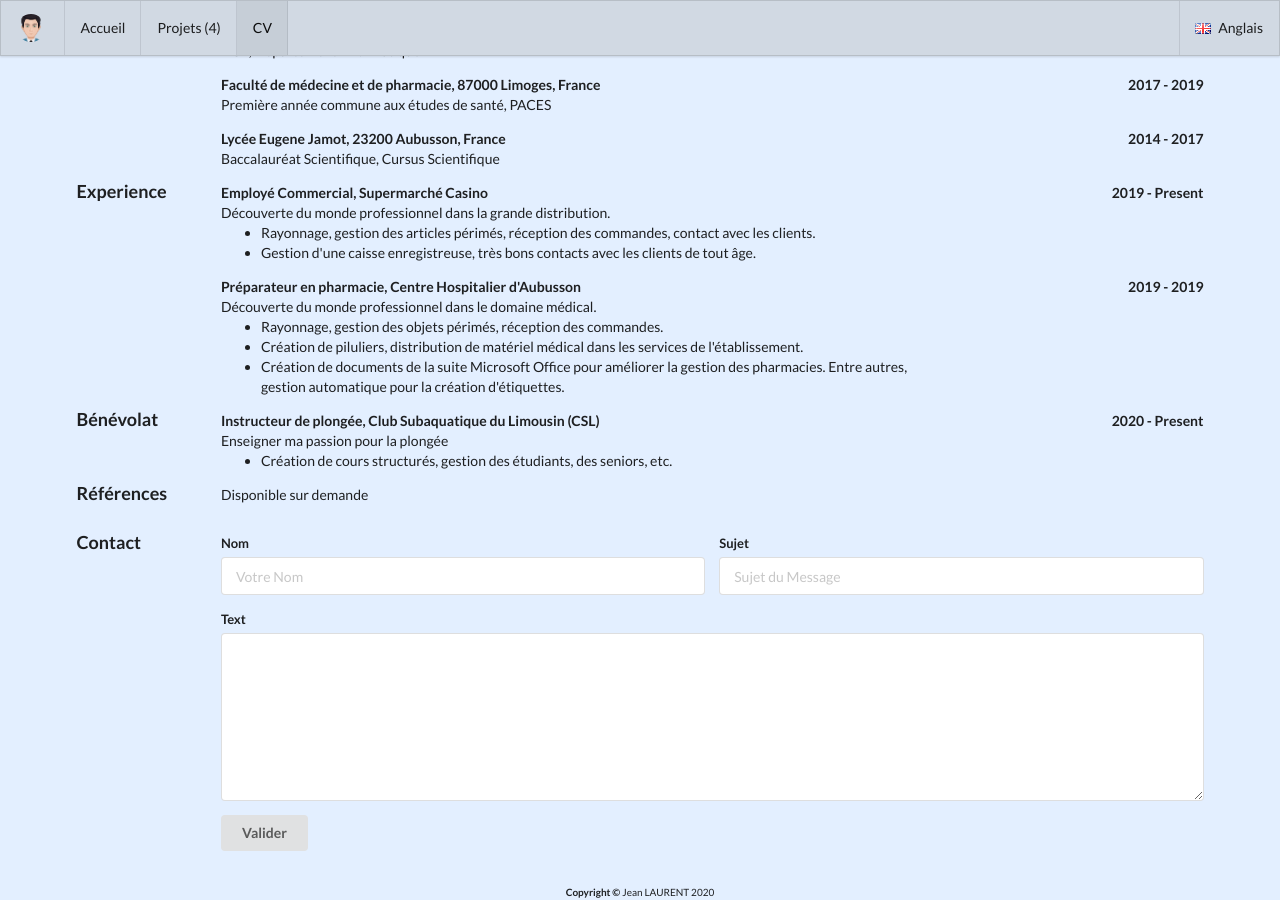
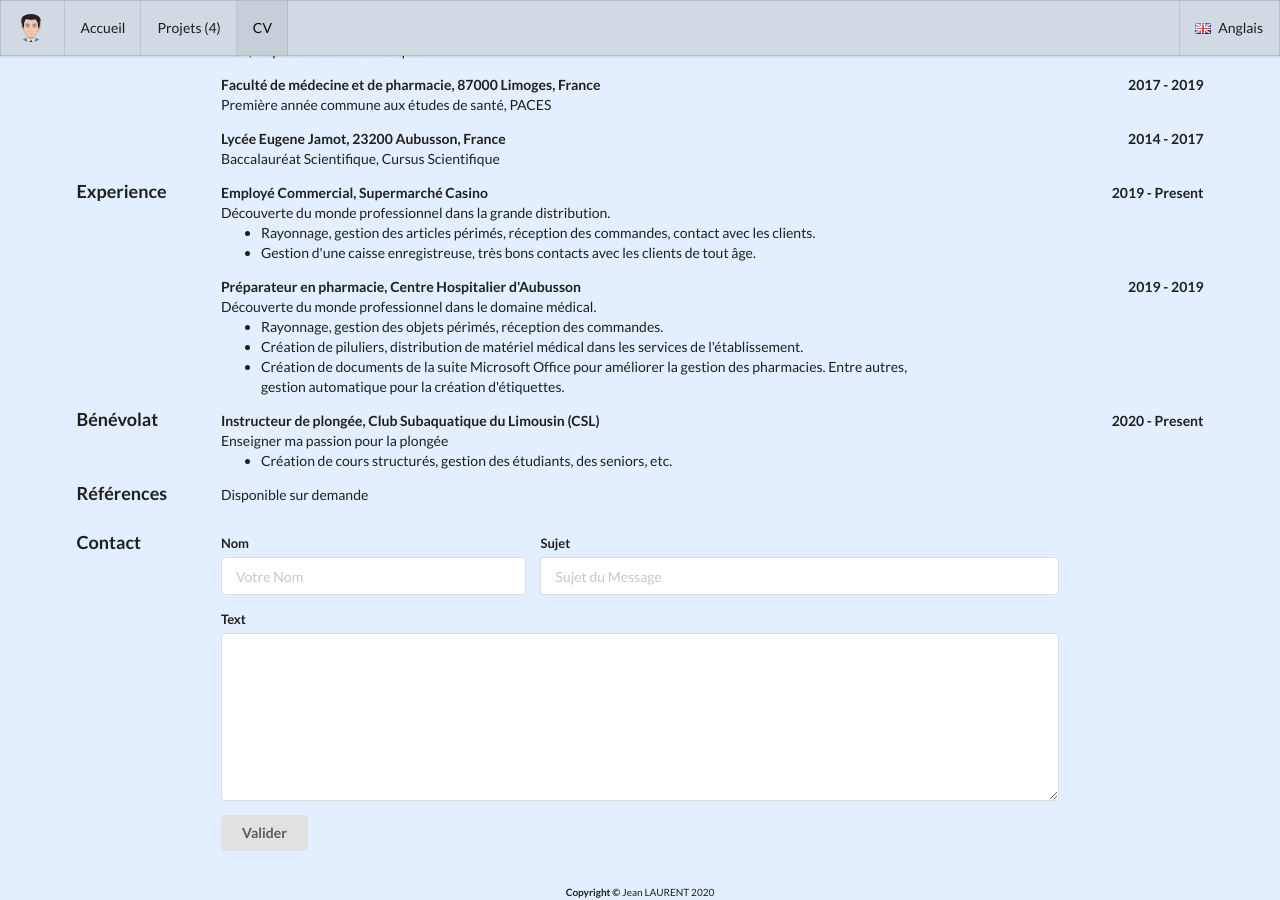
Before and after one commit to jeanlrnt/Portfolio_FR, a Jekyll site: the page built from bio/index.html, in a window 1280 px wide and 900 px high, scrolled down 993 px. Built offline with Jekyll 4.4.1, drawn with Linux system fonts in a browser that asks for light colours.

Commit message:
mise a jour

```diff
--- a/_includes/contact-form.html
+++ b/_includes/contact-form.html
@@ -3,14 +3,14 @@
     <h3 class="ui left aligned header no-bottom">Contact</h3>
   </div>
 
-  <div class="fourteen wide column no-bottom">
+  <div class="twelve wide column no-bottom">
     <div class="ui form">
-      <div class="two fields">
-        <div class="field">
+      <div class="fields">
+        <div class="six wide field">
           <label>Nom</label>
           <input placeholder="Votre Nom" type="text" id="edName">
         </div>
-        <div class="field">
+        <div class="ten wide field">
           <label>Sujet</label>
           <input placeholder="Sujet du Message" type="text" id="edSubject">
         </div>
```
